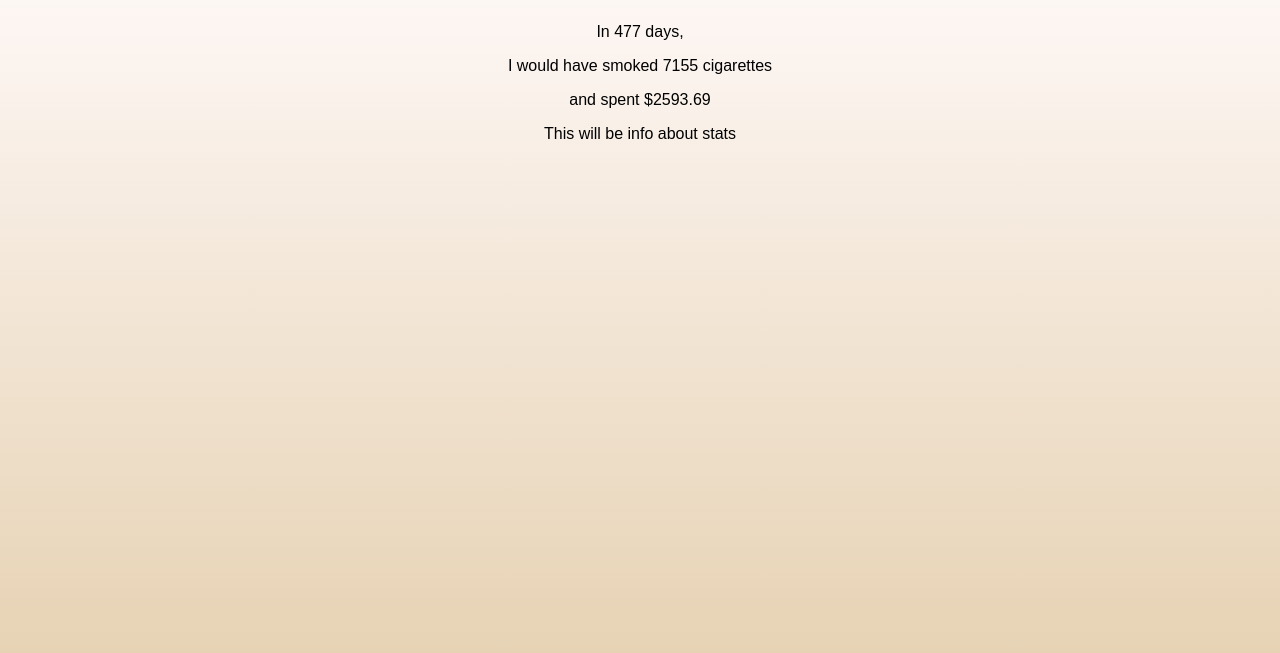
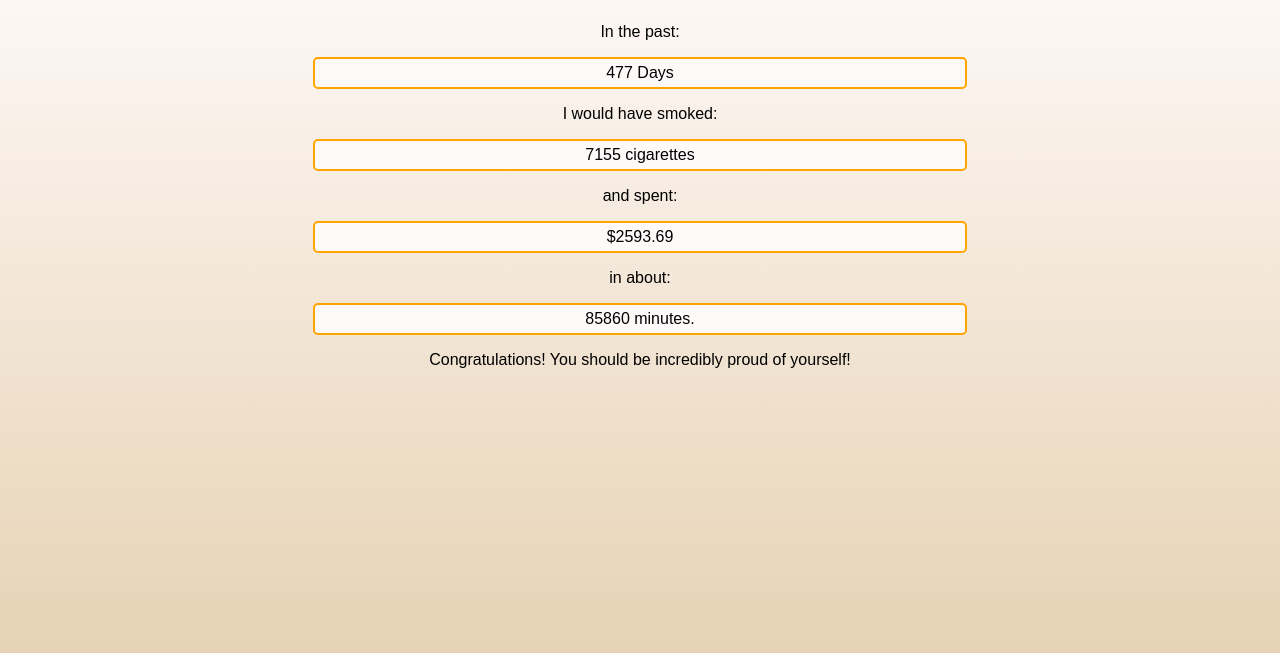
Before and after one commit to mckjoe/SmokeLess, a React app: page /#/info in a window 1280 px wide. Shown: the part 63-716 px from the top of the page. Built offline with nearby package versions, Linux system fonts and the light colour scheme.

Commit message:
add function for ms to smoker component.

```diff
--- a/src/components/App.js
+++ b/src/components/App.js
@@ -168,7 +168,9 @@ class App extends React.Component {
           <Route path='/details' render={()=><DetailsList smokerDetails={this.state.masterSmokerDetails} />} />
 
           <Route path='/time' component={Time} />
-          <Route path='/info' component={Info} />
+
+          <Route path='/info' render={()=><Info smokerDetails={this.state.masterSmokerDetails} />} />
+
           <Route path='/health' render={()=><Health quitStats={this.state.quitStats} />} />
 
           <Route path='/share' render={()=><PostList
--- a/src/components/Info.jsx
+++ b/src/components/Info.jsx
@@ -11,17 +11,23 @@ function convertMSToDays(ms) {
   h = h % 24;
   return { d: d };
 };
-function Info() {
+function Info(props) {
   var time = convertMSToDays(41246121609);
   var cigarettes = time.d * 15;
   var money = cigarettes / 20 * 7.25;
   var spent = money.toFixed(2);
+  var minutesSaved = cigarettes * 12;
   return (
     <div>
-      <p>In {time.d} days, </p>
-      <p>I would have smoked {cigarettes} cigarettes</p>
-      <p>and spent ${spent}</p>
-      <p>This will be info about stats</p>
+      <p>In the past: </p>
+      <p className = "output">{time.d} Days</p>
+      <p>I would have smoked:</p>
+      <p className = "output">{cigarettes} cigarettes</p>
+      <p>and spent:</p>
+      <p className = "output">${spent}</p>
+      <p>in about:</p>
+      <p className = "output">{minutesSaved} minutes.</p>
+      <p>Congratulations!  You should be incredibly proud of yourself!</p>
     </div>
   );
 }
--- a/src/components/Smoker.jsx
+++ b/src/components/Smoker.jsx
@@ -2,6 +2,9 @@ import React from "react";
 import PropTypes from "prop-types";
 
 function Smoker(props){
+  let quitTime = new Date(props.date);
+  let mili = quitTime.getTime();
+  console.log(mili);
   return (
     <div>
       <p>I quit Smoking  on {props.date}</p>
--- a/src/components/Time.jsx
+++ b/src/components/Time.jsx
@@ -1,5 +1,7 @@
 import React from 'react';
 import TimeAgo from 'react-timeago';
+
+const time=null;
 
 function convertMS(ms) {
   var d, h, m, s;
@@ -14,13 +16,15 @@ function convertMS(ms) {
 };
 
 function Time(){
-  var time=convertMS(41246121609);
+  var time= convertMS(41246121609)
   return (
-    <div>
+    <div className='output'>
+      <p>I quit smoking cigarettes</p>
       <p>{time.d} Days</p>
       <p>{time.h} Hours</p>
       <p>{time.m} Minutes</p>
       <p>{time.s} Seconds</p>
+      <p>Ago...</p>
     </div>
   );
 }
--- a/src/index.css
+++ b/src/index.css
@@ -91,6 +91,15 @@ button {
   display: block;
 }
 
+.output {
+  background-color: snow;
+  border: 2px solid orange;
+  width: 50%;
+  margin: 0 auto;
+  padding: 5px;
+  border-radius: 5px;
+}
+
 input {
   margin-bottom: 15px;
   background-color: snow;
```
